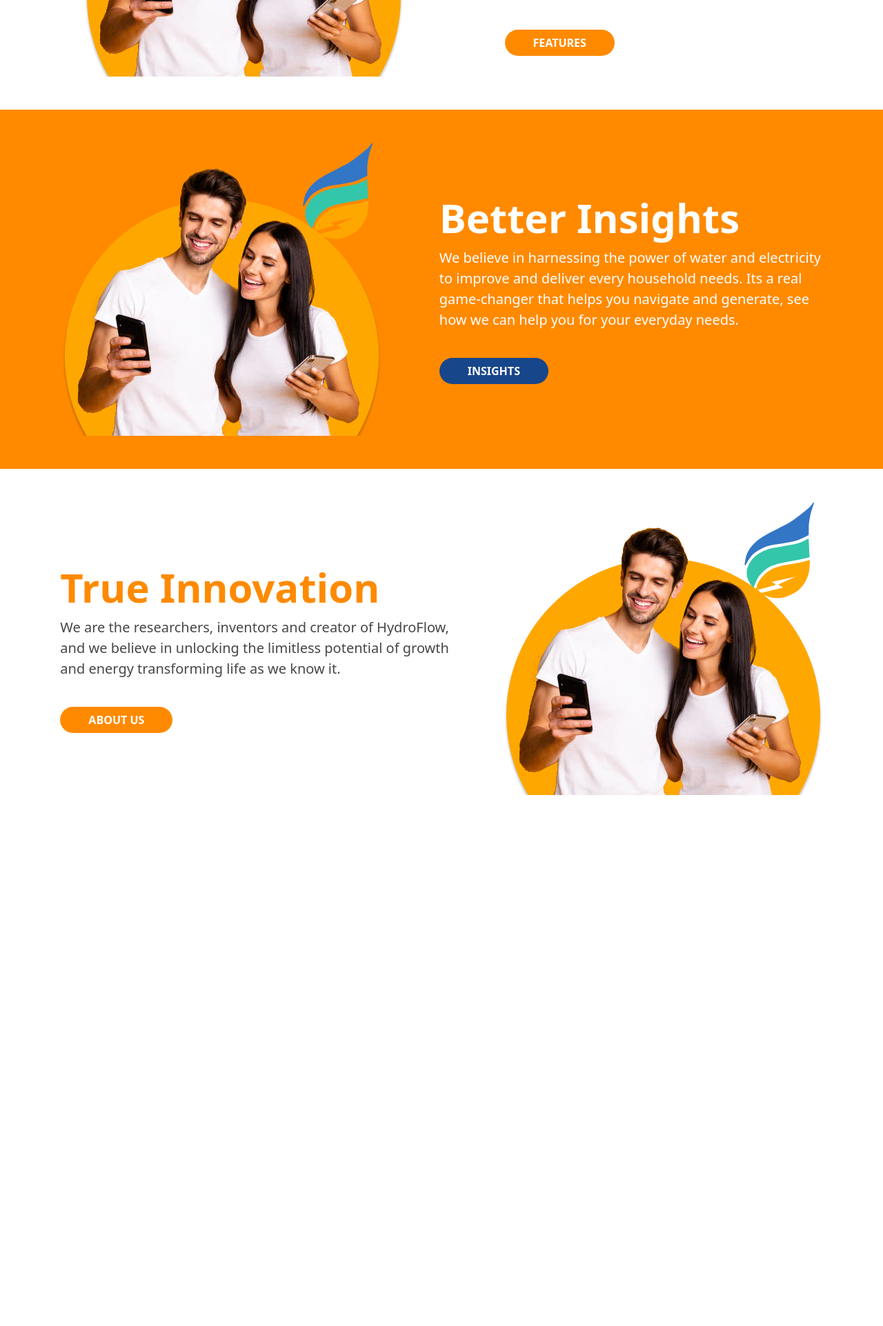
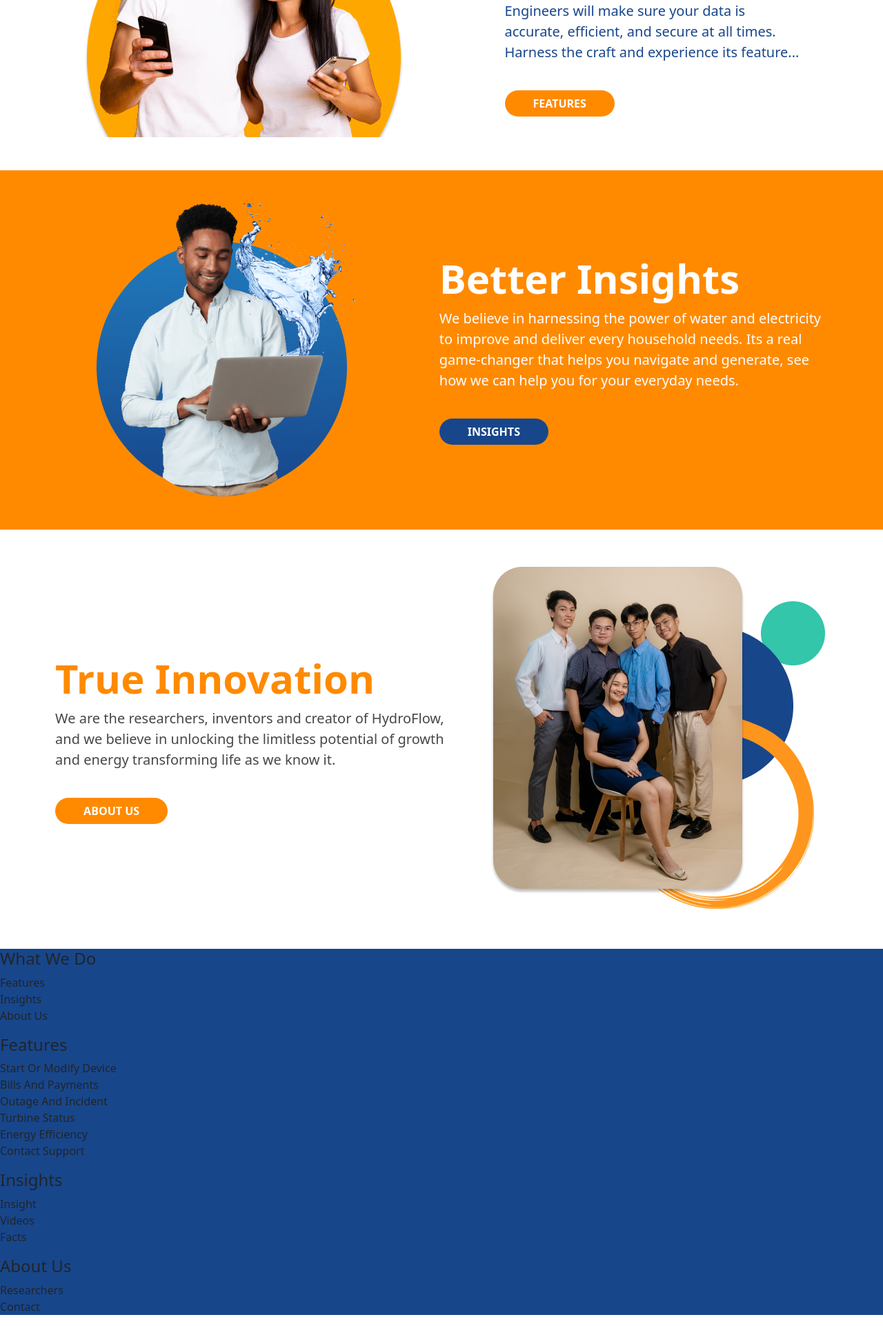
Before and after one commit to Ivan-aksenov/DJango, a Django app: page / in a window 1280 px wide. Shown: the part 1047-2970 px from the top of the page at 69% size. Before the commit the page ends 2200 px from the top, so only its background shows below. Run offline with Django 4.2, Linux system fonts and the light colour scheme.

Commit message:
new commit

```diff
--- a/my_thesis/static/my_thesis/css/Footer.css
+++ b/my_thesis/static/my_thesis/css/Footer.css
@@ -0,0 +1,3 @@
+.FooterMain{
+    background-color: #18468B;
+}
--- a/my_thesis/static/my_thesis/css/Home.css
+++ b/my_thesis/static/my_thesis/css/Home.css
@@ -11,7 +11,7 @@
 
 #BoxOne_FirstLine{
     color: #FFFFFF;
-    font-weight: 400;
+    font-weight: 500;
     font-size: 64px;
 }
 
--- a/my_thesis/templates/components/Footer.html
+++ b/my_thesis/templates/components/Footer.html
@@ -0,0 +1,38 @@
+{% load static %}
+
+<!DOCTYPE html>
+
+<html lang="en">
+    <head>
+        <meta charset="utf-8">
+        <meta name="viewport" content="width=device-width, initial-scale=1">
+        <link href="https://cdn.jsdelivr.net/npm/bootstrap@5.3.2/dist/css/bootstrap.min.css" rel="stylesheet" integrity="sha384-T3c6CoIi6uLrA9TneNEoa7RxnatzjcDSCmG1MXxSR1GAsXEV/Dwwykc2MPK8M2HN" crossorigin="anonymous">
+        <link rel="stylesheet" href="{% static 'my_thesis/css/Footer.css' %}">
+        <script src="https://cdn.jsdelivr.net/npm/bootstrap@5.3.2/dist/js/bootstrap.bundle.min.js" integrity="sha384-C6RzsynM9kWDrMNeT87bh95OGNyZPhcTNXj1NW7RuBCsyN/o0jlpcV8Qyq46cDfL" crossorigin="anonymous"></script>
+    </head>
+    <body>
+    <footer class="FooterMain">
+        <div>
+            <div class="BoxFoot1">
+                <h4>What We Do</h4>
+                <p> Features<br> Insights<br> About Us</p>
+                <h4>Features</h4>
+                <p> Start Or Modify Device<br> Bills And Payments<br> Outage And Incident<br> Turbine Status<br> Energy Efficiency<br> Contact Support</p>
+            </div>
+            <div class="BoxFoot2">
+                <h4>Insights</h4>
+                <p> Insight<br> Videos<br> Facts</p>
+            </div>
+            <div class="BoxFoot3">
+                <h4>About Us</h4>
+                <p> Researchers<br> Contact</p>
+            </div>
+        </div>
+    </footer>
+
+            <div class="">{%block content%} {%endblock%}</div>
+
+        <script src="https://code.jquery.com/jquery-3.3.1.slim.min.js"></script>
+        <script src="https://cdn.jsdelivr.net/npm/bootstrap@5.0.2/dist/js/bootstrap.bundle.min.js" integrity="sha384-MrcW6ZMFYlzcLA8Nl+NtUVF0sA7MsXsP1UyJoMp4YLEuNSfAP+JcXn/tWtIaxVXM" crossorigin="anonymous"></script>
+      </header>
+      </body>
--- a/my_thesis/templates/my_thesis/Home.html
+++ b/my_thesis/templates/my_thesis/Home.html
@@ -25,7 +25,7 @@
                         <h1 id="BoxOne_SecondLine">Energy Flows <br> Where Water Goes</h1>
                         <p id="BoxOne_TextOne"> We create game-changing jewels of sustainable growth and <br> development, water is life, but electricity is our heartbeat.</p>
                 </div>
-                <img class="BoxOne_Image1" src="{% static 'my_thesis/images/home/BOX1_IMAGE.png' %}">
+                <img class="BoxOne_Image1" src="{% static 'my_thesis/images/home/BOX1_IMAGE.png' %}" width="600">
         </div>
 </section>
 
@@ -45,14 +45,13 @@
 <!-- THIRD CONTAINER -->
 <section class="p-5" id="ThirdBox">
         <div class="flex3">
-                <!--DITO YONG MAY 3RD PICTURE SHIZZ--> <img class="BoxOne_Image3" src="{% static 'my_thesis/images/home/BOX1_IMAGE.png' %}">
+                <!--DITO YONG MAY 3RD PICTURE SHIZZ--> <img class="BoxOne_Image3" src="{% static 'my_thesis/images/home/BOX3_IMAGE.png' %}">
                 <div class="TextBox3">
                         <h1 id="ThirdBox_HeadOne">Better Insights</h1>
                         <p id="ThirdBox_TextOne"> We believe in harnessing the power of water and electricity<br> to improve and deliver every household needs.
                         Its a real<br> game-changer that helps you navigate and generate, see<br> how we can help you for your everyday needs.</p> <br>
                         <a class="btn" href="{% url 'Insights' %}" id="Home_Insights">INSIGHTS</a>
                 </div>
-
         </div>
 
 </section>
@@ -66,10 +65,15 @@
                         of growth<br> and energy transforming life as we know it.</p> <br>
                         <a class="btn" href="{% url 'AboutUs' %}" id="Home_AboutUs">ABOUT US</a>
                 </div>
-                <!--DITO YONG MAY 4TH PICTURE SHIZZ--><img class="BoxOne_Image1" src="{% static 'my_thesis/images/home/BOX1_IMAGE.png' %}">
+                <!--DITO YONG MAY 4TH PICTURE SHIZZ--><img class="BoxOne_Image1" src="{% static 'my_thesis/images/home/BOX4_IMAGE.png' %}">
         </div>
 
 </section>
+
+<footer>
+        {% include 'components/footer.html' %}
+</footer>
+
 
 </body>
 </html>
```
Also changed, not shown: my_thesis/static/my_thesis/images/home/BOX3_IMAGE.png (added), my_thesis/static/my_thesis/images/home/BOX4_IMAGE.png (added).
